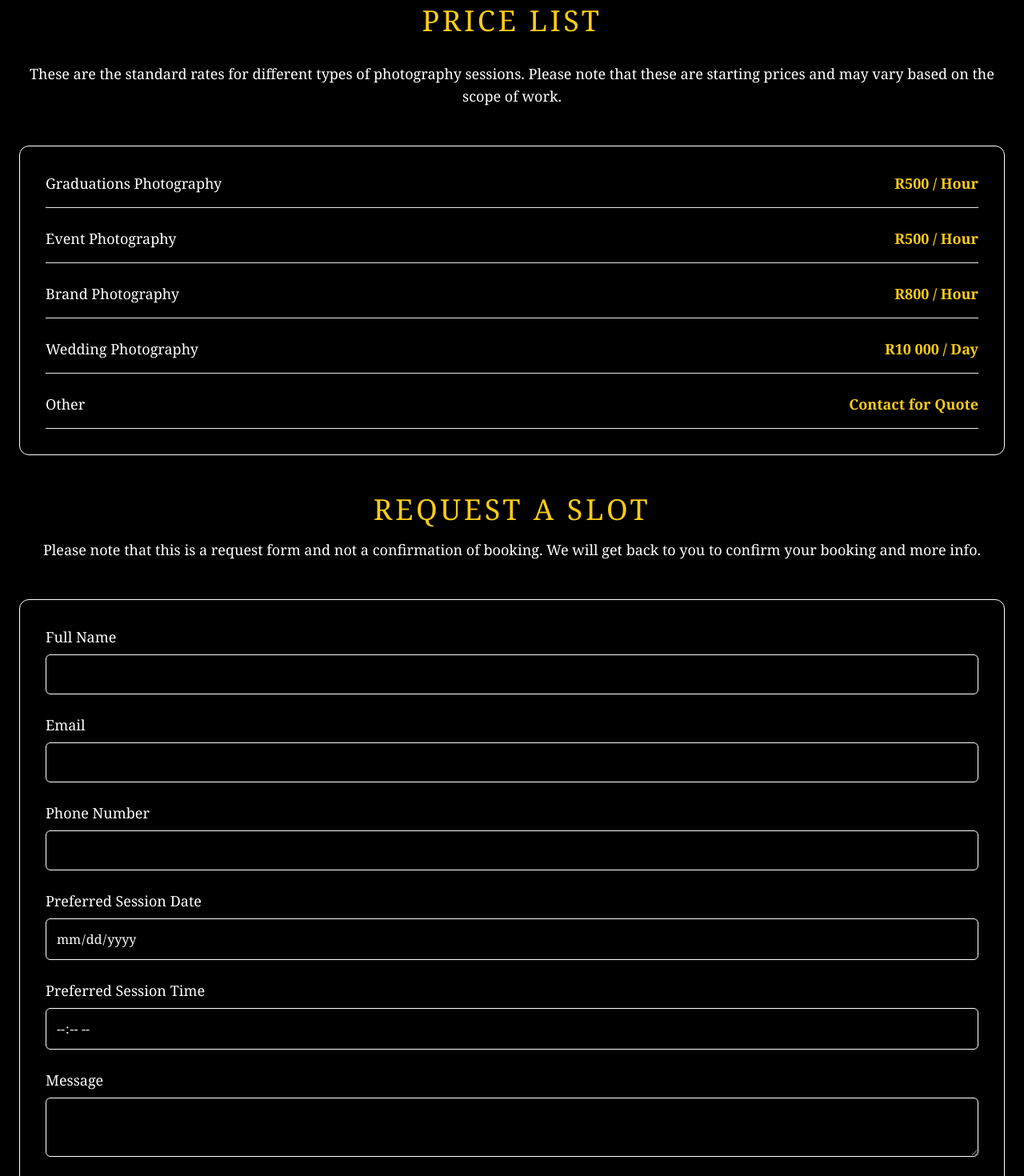
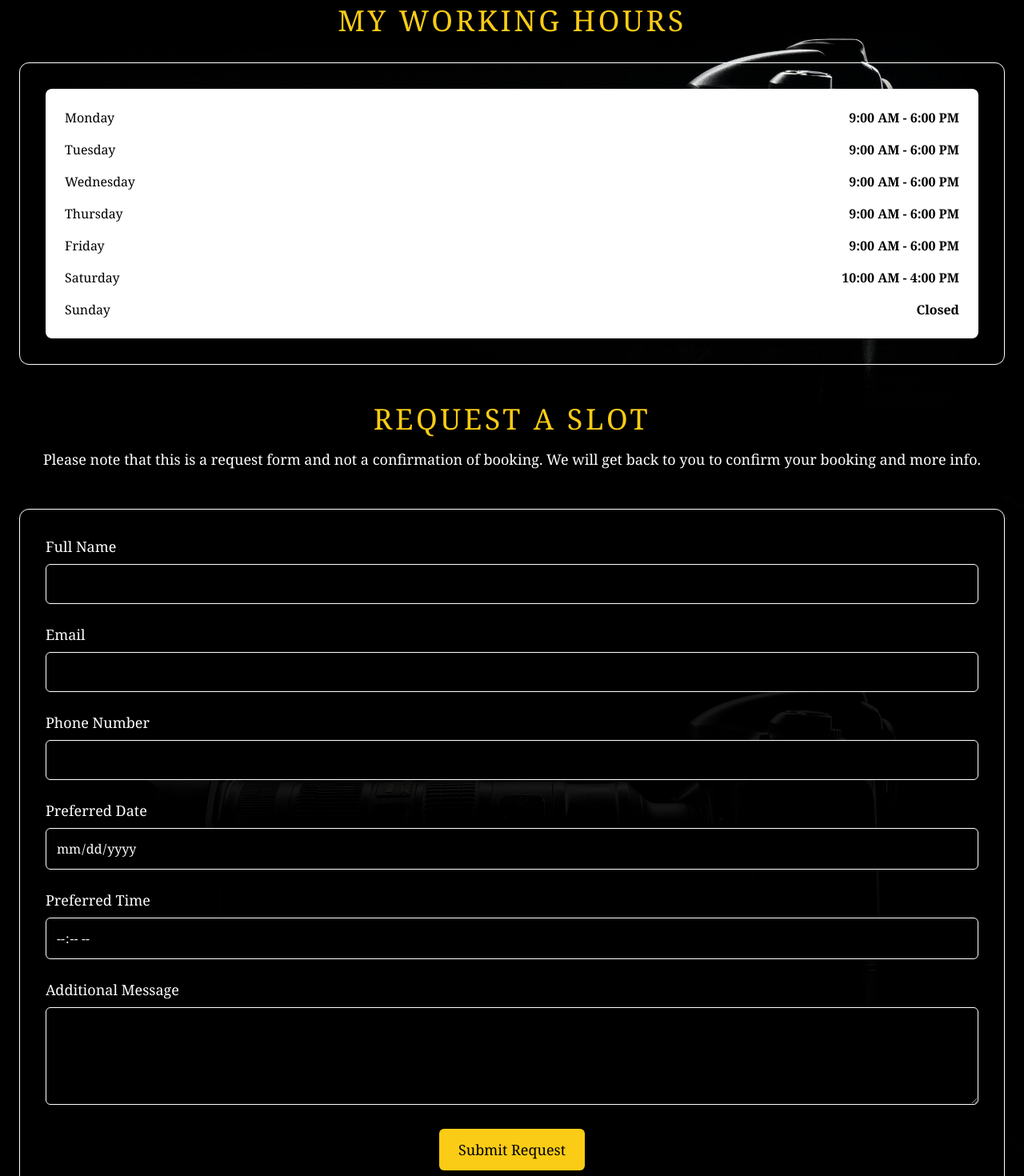
Before and after one commit to TriumphNdlovu/tlt-media, a Next.js app: page /book in a window 1280 px wide. Shown: the part 980-2450 px from the top of the page at 80% size. Built offline with nearby package versions, Linux system fonts and the light colour scheme.

Commit message:
Refactor BookPage component, add form validation and working hours section

```diff
--- a/src/app/book/page.tsx
+++ b/src/app/book/page.tsx
@@ -2,6 +2,7 @@
 
 import { useEffect, useState } from 'react';
 import Navbar from '../components/Navbar';
+import { FaArrowUp } from 'react-icons/fa';
 
 const BookPage = () => {
   const [formData, setFormData] = useState({
@@ -15,6 +16,15 @@ const BookPage = () => {
 
   const [isSubmitting, setIsSubmitting] = useState(false);
   const [formStatus, setFormStatus] = useState('');
+  const [formErrors, setFormErrors] = useState({
+    name: '',
+    email: '',
+    phone: '',
+    date: '',
+    time: '',
+  });
+
+  const [showScrollUp, setShowScrollUp] = useState(false);
 
   const handleInputChange = (e: React.ChangeEvent<HTMLInputElement | HTMLTextAreaElement>) => {
     const { name, value } = e.target;
@@ -22,12 +32,28 @@ const BookPage = () => {
       ...prevData,
       [name]: value,
     }));
+
+    // Basic validation
+    if (name === 'email' && value && !/\S+@\S+\.\S+/.test(value)) {
+      setFormErrors((prev) => ({ ...prev, email: 'Please enter a valid email.' }));
+    } else if (name === 'phone' && value && !/^\d{10}$/.test(value)) {
+      setFormErrors((prev) => ({ ...prev, phone: 'Please enter a valid phone number.' }));
+    } else {
+      setFormErrors((prev) => ({ ...prev, [name]: '' }));
+    }
   };
 
   const handleSubmit = async (e: React.FormEvent) => {
     e.preventDefault();
     setIsSubmitting(true);
     setFormStatus('Submitting...');
+
+    // Simple validation before submitting
+    if (!formData.name || !formData.email || !formData.date || !formData.time) {
+      setFormStatus('Please fill in all required fields.');
+      setIsSubmitting(false);
+      return;
+    }
 
     try {
       const response = await fetch('/api/sendEmail', {
@@ -55,10 +81,31 @@ const BookPage = () => {
     if (section) {
       document.getElementById(section)?.scrollIntoView({ behavior: 'smooth' });
     }
+
+    const handleScroll = () => {
+      if (window.scrollY > 200) {
+        setShowScrollUp(true);
+      } else {
+        setShowScrollUp(false);
+      }
+    };
+
+    window.addEventListener('scroll', handleScroll);
+    return () => window.removeEventListener('scroll', handleScroll);
   }, []);
 
+  const scrollToTop = () => {
+    window.scrollTo({ top: 0, behavior: 'smooth' });
+  };
+
   return (
-    <div className="bg-black text-offwhite font-serif">
+    <div className="bg-black text-offwhite font-serif bg-cover bg-center"
+    style={{ backgroundImage: 'url(/background-image.jpg)' ,
+            backgroundSize: 'cover',
+            backgroundPosition: 'center',
+            backgroundAttachment: 'fixed',
+
+    }}>
       {/* Navbar */}
       <Navbar />
 
@@ -78,50 +125,57 @@ const BookPage = () => {
           />
         </div>
 
-        {/* Price List */}
+        {/* Working Hours Section */}
         <h3 className="text-2xl sm:text-3xl md:text-4xl text-yellow-400 font-serif uppercase tracking-widest mb-8 text-center">
-            Price List
+          My Working Hours
         </h3>
-          <p className="text-center text-lg text-white mb-12">
-            These are the standard rates for different types of photography sessions. Please note that these are starting prices and may vary based on the scope of work.
-          </p>
         <section className="max-w-7xl mx-auto border border-white p-8 rounded-xl shadow-xl mb-12">
-
-          <ul className="space-y-6 text-lg text-white">
-            <li className="flex justify-between border-b pb-4">
-              <span>Graduations Photography</span>
-              <span className="font-bold text-yellow-400">R500 / Hour</span>
+          <div className="p-6 bg-white rounded-lg shadow-md transform transition-transform duration-300  hover:shadow-lg">
+            <ul className="space-y-4 text-sm sm:text-base text-black">
+              <li className="flex justify-between">
+                <span>Monday</span>
+                <span className="font-bold text-black">9:00 AM - 6:00 PM</span>
               </li>
-            <li className="flex justify-between border-b pb-4">
-              <span>Event Photography</span>
-              <span className="font-bold text-yellow-400">R500 / Hour</span>
+              <li className="flex justify-between">
+                <span>Tuesday</span>
+                <span className="font-bold ">9:00 AM - 6:00 PM</span>
               </li>
-            <li className="flex justify-between border-b pb-4">
-              <span>Brand Photography</span>
-              <span className="font-bold text-yellow-400">R800 / Hour</span>
+              <li className="flex justify-between">
+                <span>Wednesday</span>
+                <span className="font-bold ">9:00 AM - 6:00 PM</span>
               </li>
-            <li className="flex justify-between border-b pb-4">
-              <span>Wedding Photography</span>
-              <span className="font-bold text-yellow-400">R10 000 / Day</span>
+              <li className="flex justify-between">
+                <span>Thursday</span>
+                <span className="font-bold ">9:00 AM - 6:00 PM</span>
               </li>
-            <li className="flex justify-between border-b pb-4">
-              <span>Other</span>
-              <span className="font-bold text-yellow-400">Contact for Quote</span>
+              <li className="flex justify-between">
+                <span>Friday</span>
+                <span className="font-bold ">9:00 AM - 6:00 PM</span>
+              </li>
+              <li className="flex justify-between">
+                <span>Saturday</span>
+                <span className="font-bold ">10:00 AM - 4:00 PM</span>
+              </li>
+              <li className="flex justify-between">
+                <span>Sunday</span>
+                <span className="font-bold ">Closed</span>
               </li>
             </ul>
+          </div>
+
         </section>
 
         {/* Booking Form */}
-        <h3 className="text-2xl sm:text-3xl md:text-4xl text-yellow-400 font-serif uppercase tracking-widest mb-4 text-center" id='request'>
+        <h3 className=" text-2xl sm:text-3xl md:text-4xl text-yellow-400 font-serif uppercase tracking-widest mb-4 text-center" id='request'>
           Request a Slot
         </h3>
         <p className="text-center text-lg text-white mb-12">
           Please note that this is a request form and not a confirmation of booking. We will get back to you to confirm your booking and more info.
         </p>
 
-        <div className="max-w-7xl mx-auto border border-white p-8 rounded-xl shadow-xl mb-12">
+        <div className="max-w-7xl mx-auto border border-white p-8 rounded-xl shadow-xl mb-12 bg-black bg-opacity-90">
           <form onSubmit={handleSubmit} className="space-y-6">
-            {/* Form fields here */}
+            {/* Form fields */}
             <div className="grid grid-cols-1 sm:grid-cols-1 gap-6">
               <div>
                 <label htmlFor="name" className="block text-sm sm:text-lg text-white mb-2">Full Name</label>
@@ -131,7 +185,7 @@ const BookPage = () => {
                   name="name"
                   value={formData.name}
                   onChange={handleInputChange}
-                  className="w-full p-3  text-white rounded-md border border-white bg-black"
+                  className="w-full p-3 text-white rounded-md border border-white bg-black"
                   required
                 />
               </div>
@@ -144,9 +198,10 @@ const BookPage = () => {
                   name="email"
                   value={formData.email}
                   onChange={handleInputChange}
-                  className="w-full p-3  text-white rounded-md border border-white bg-black"
+                  className="w-full p-3 text-white rounded-md border border-white bg-black"
                   required
                 />
+                {formErrors.email && <p className="text-red-500 text-sm">{formErrors.email}</p>}
               </div>
             </div>
 
@@ -159,72 +214,78 @@ const BookPage = () => {
                   name="phone"
                   value={formData.phone}
                   onChange={handleInputChange}
-                  className="w-full p-3  text-white rounded-md border border-white bg-black"
+                  className="w-full p-3 text-white rounded-md border border-white bg-black"
                 />
+                {formErrors.phone && <p className="text-red-500 text-sm">{formErrors.phone}</p>}
               </div>
 
               <div>
-                <label htmlFor="date" className="block text-sm sm:text-lg text-white mb-2">Preferred Session Date</label>
+                <label htmlFor="date" className="block text-sm sm:text-lg text-white mb-2">Preferred Date</label>
                 <input
                   type="date"
                   id="date"
                   name="date"
                   value={formData.date}
                   onChange={handleInputChange}
-                  className="w-full p-3  text-white rounded-md border border-white bg-black"
+                  className="w-full p-3 text-white rounded-md border border-white bg-black"
+                  required
+                />
+              </div>
+
+              <div>
+                <label htmlFor="time" className="block text-sm sm:text-lg text-white mb-2">Preferred Time</label>
+                <input
+                  type="time"
+                  id="time"
+                  name="time"
+                  value={formData.time}
+                  onChange={handleInputChange}
+                  className="w-full p-3 text-white rounded-md border border-white bg-black"
                   required
                 />
               </div>
             </div>
 
             <div>
-              <label htmlFor="time" className="block text-sm sm:text-lg text-white mb-2">Preferred Session Time</label>
-              <input
-                type="time"
-                id="time"
-                name="time"
-                value={formData.time}
-                onChange={handleInputChange}
-                className="w-full p-3  text-white rounded-md border border-white bg-black"
-                required
-              />
-            </div>
-
-            <div>
-              <label htmlFor="message" className="block text-sm sm:text-lg text-white mb-2">Message</label>
+              <label htmlFor="message" className="block text-sm sm:text-lg text-white mb-2">Additional Message</label>
               <textarea
                 id="message"
                 name="message"
                 value={formData.message}
                 onChange={handleInputChange}
-                rows={2}
-                className="w-full p-3  text-white rounded-md border border-white bg-black"
-              ></textarea>
+                className="w-full p-3 text-white rounded-md border border-white bg-black"
+                rows={4}
+              />
             </div>
 
             <div className="text-center">
               <button
                 type="submit"
                 disabled={isSubmitting}
-                className="bg-yellow-400 text-black py-3 px-8 rounded-md text-lg font-semibold uppercase hover:bg-yellow-500 transition-colors"
+                className={`px-6 py-3 text-lg text-black bg-yellow-400 rounded-md ${isSubmitting && 'opacity-50'}`}
               >
-                {isSubmitting ? 'Submitting...' : 'Submit Booking Request'}
+                {isSubmitting ? 'Submitting...' : 'Submit Request'}
               </button>
             </div>
-          </form>
 
             {formStatus && (
-            <div className="mt-6 text-center text-xl text-yellow text-white">
-              {formStatus}
+              <div className={`text-center mt-6 ${formStatus.includes('Success') ? 'text-green-500' : 'text-red-500'}`}>
+                <p>{formStatus}</p>
               </div>
             )}
+          </form>
         </div>
       </section>
 
-      {/* Footer */}
-      <footer className="py-8 bg-black text-white text-center">
-        <p>&copy; 2024 TLT Media. All rights reserved.</p>
-      </footer>
+      {/* Scroll-Up Button */}
+      {showScrollUp && (
+        <div
+          onClick={scrollToTop}
+          className="fixed bottom-16 right-6 bg-yellow-400 text-black p-4 rounded-full cursor-pointer shadow-lg z-50 hover:bg-yellow-500 transition-all"
+        >
+          <FaArrowUp />
+        </div>
+      )}
     </div>
   );
 };
```
Lines whose indentation alone changed are shown as unchanged.
